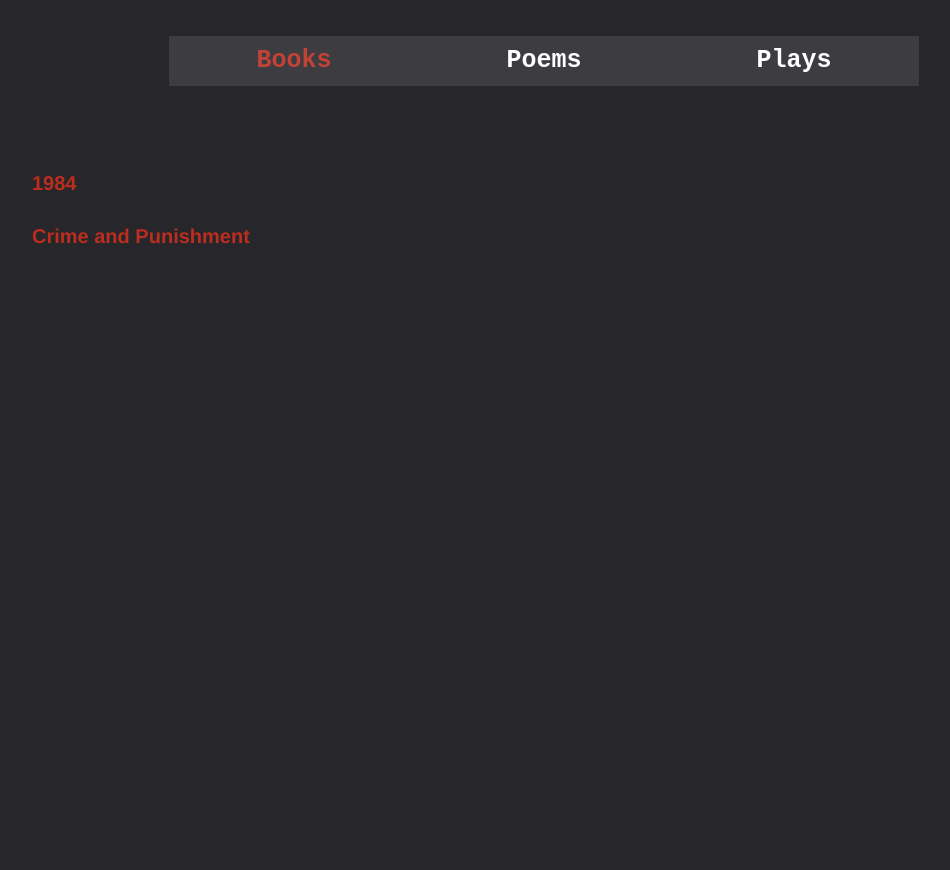
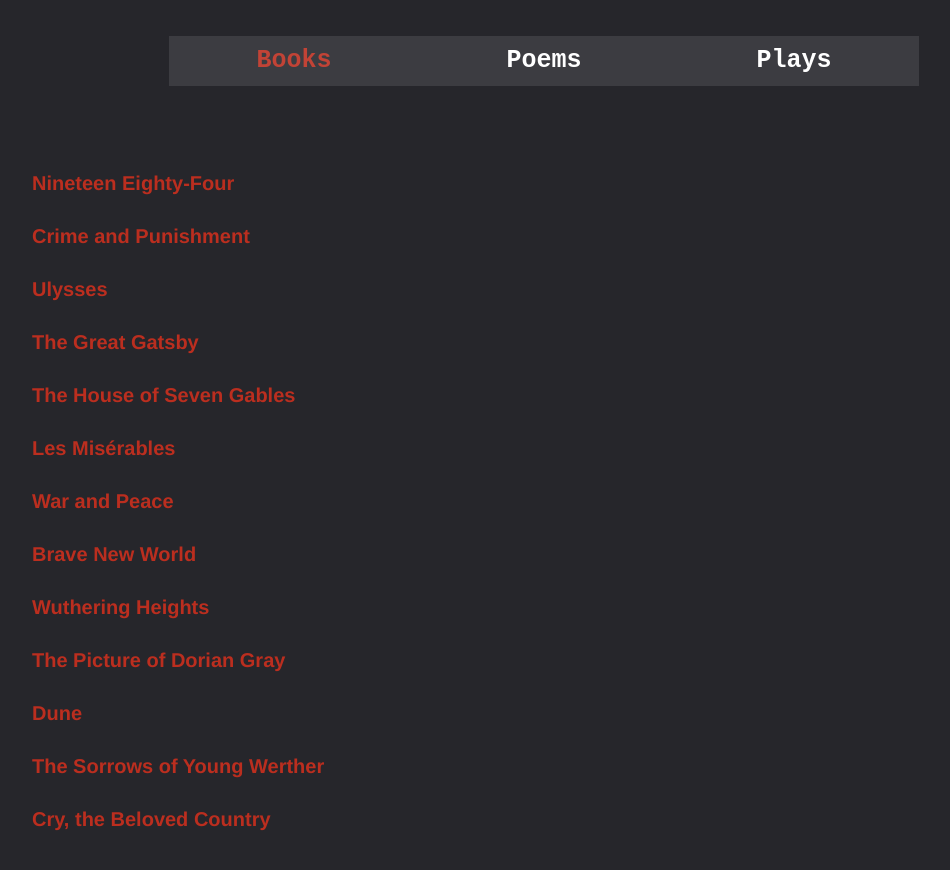
Before and after one commit to Yuetxt/Collection-of-Thought, a React app: page / in a window 1280 px wide. Shown: the top 870 px of the page, without its empty margins (96-1046 px from the left). Before the commit the page ends 800 px from the top, so only its background shows below. Built offline with nearby package versions, Linux system fonts and the light colour scheme; the HTML template or start-up script is replaced by a standard one.

Commit message:
planned ahead content

```diff
--- a/client/src/components/pages/Mainpage.js
+++ b/client/src/components/pages/Mainpage.js
@@ -73,7 +73,7 @@ export default class Mainpage extends React.Component {
           <ul>
             <li className="post">
               <a className="link" href="/1984">
-                1984
+                Nineteen Eighty-Four
               </a>
             </li>
             <li className="post">
@@ -81,6 +81,62 @@ export default class Mainpage extends React.Component {
                 Crime and Punishment
               </a>
            </li>
+           <li className="post">
+               <a className="link" href="/Crime">
+                Ulysses
+              </a>
+           </li>
+           <li className="post">
+               <a className="link" href="/Crime">
+                The Great Gatsby
+              </a>
+           </li>
+           <li className="post">
+               <a className="link" href="/Crime">
+                The House of Seven Gables
+              </a>
+           </li>
+           <li className="post">
+               <a className="link" href="/Crime">
+               Les Misérables
+              </a>
+           </li>
+           <li className="post">
+               <a className="link" href="/Crime">
+                War and Peace
+              </a>
+           </li>
+           <li className="post">
+               <a className="link" href="/Crime">
+                Brave New World
+              </a>
+           </li>
+           <li className="post">
+               <a className="link" href="/Crime">
+                Wuthering Heights
+              </a>
+           </li>
+           <li className="post">
+               <a className="link" href="/Crime">
+                The Picture of Dorian Gray
+              </a>
+           </li>
+           <li className="post">
+               <a className="link" href="/Crime">
+                Dune
+              </a>
+           </li>
+           <li className="post">
+               <a className="link" href="/Crime">
+                The Sorrows of Young Werther
+              </a>
+           </li>
+           <li className="post">
+               <a className="link" href="/Crime">
+                Cry, the Beloved Country
+              </a>
+           </li>
+
           </ul>
             </span>}
         {this.isPlays() &&
@@ -94,6 +150,56 @@ export default class Mainpage extends React.Component {
             <li className="post">
                <a className="link" href="/Ernest">
                The Importance of Being Earnest
+              </a>
+           </li>
+           <li className="post">
+               <a className="link" href="/Ernest">
+                Oedipus Rex
+              </a>
+           </li>
+           <li className="post">
+               <a className="link" href="/Ernest">
+                King Lear
+              </a>
+           </li>
+           <li className="post">
+               <a className="link" href="/Ernest">
+                Romeo and Juliet
+              </a>
+           </li>
+           <li className="post">
+               <a className="link" href="/Ernest">
+                Pygamalion
+              </a>
+           </li>
+           <li className="post">
+               <a className="link" href="/Ernest">
+                Julius Caesar
+              </a>
+           </li>
+           <li className="post">
+               <a className="link" href="/Ernest">
+                Long Day's Journey into Night
+              </a>
+           </li>
+           <li className="post">
+               <a className="link" href="/Ernest">
+                The Merry Wives of Windsor
+              </a>
+           </li>
+           <li className="post">
+               <a className="link" href="/Ernest">
+                The Cherry Orchard
+              </a>
+           </li>
+           <li className="post">
+               <a className="link" href="/Ernest">
+                No Exit
+              </a>
+           </li>
+           <li className="post">
+               <a className="link" href="/Ernest">
+                Henry V
               </a>
            </li>
           </ul>
@@ -111,6 +217,92 @@ export default class Mainpage extends React.Component {
                 The Rime of the Anicent Mariner
               </a>
            </li>
+           <li className="post">
+               <a className="link" href="/Ernest">
+                Iliad
+              </a>
+           </li>
+           <li className="post">
+               <a className="link" href="/Ernest">
+                Paradise Lost
+              </a>
+           </li>
+           <li className="post">
+               <a className="link" href="/Ernest">
+                The Canterbury Tales
+              </a>
+           </li>
+           <li className="post">
+               <a className="link" href="/Ernest">
+                Inferno
+              </a>
+           </li>
+           <li className="post">
+               <a className="link" href="/Ernest">
+                The Waste Land
+              </a>
+           </li>
+           <li className="post">
+               <a className="link" href="/Ernest">
+                Aeneid
+              </a>
+           </li>
+           <li className="post">
+               <a className="link" href="/Ernest">
+                Odyssey
+              </a>
+           </li>
+           <li className="post">
+               <a className="link" href="/Ernest">
+                Faust
+              </a>
+           </li>
+           <li className="post">
+               <a className="link" href="/Ernest">
+                The Charge of the Light Brigade
+              </a>
+           </li>
+           <li className="post">
+               <a className="link" href="/Ernest">
+                Paradiso
+              </a>
+           </li>
+           <li className="post">
+               <a className="link" href="/Ernest">
+                Song of Myself
+              </a>
+           </li>
+           <li className="post">
+               <a className="link" href="/Ernest">
+                The Tyger
+              </a>
+           </li>
+           <li className="post">
+               <a className="link" href="/Ernest">
+                Ode on a Grecian Urn
+              </a>
+           </li>
+           <li className="post">
+               <a className="link" href="/Ernest">
+                Ode to Joy
+              </a>
+           </li>
+           <li className="post">
+               <a className="link" href="/Ernest">
+                Kubla Khan
+              </a>
+           </li>
+           <li className="post">
+               <a className="link" href="/Ernest">
+                The Cantos
+              </a>
+           </li>
+           <li className="post">
+               <a className="link" href="/Ernest">
+                My Last Duchess
+              </a>
+           </li>
+
           </ul>
         </span>}
       </React.Fragment>
```
